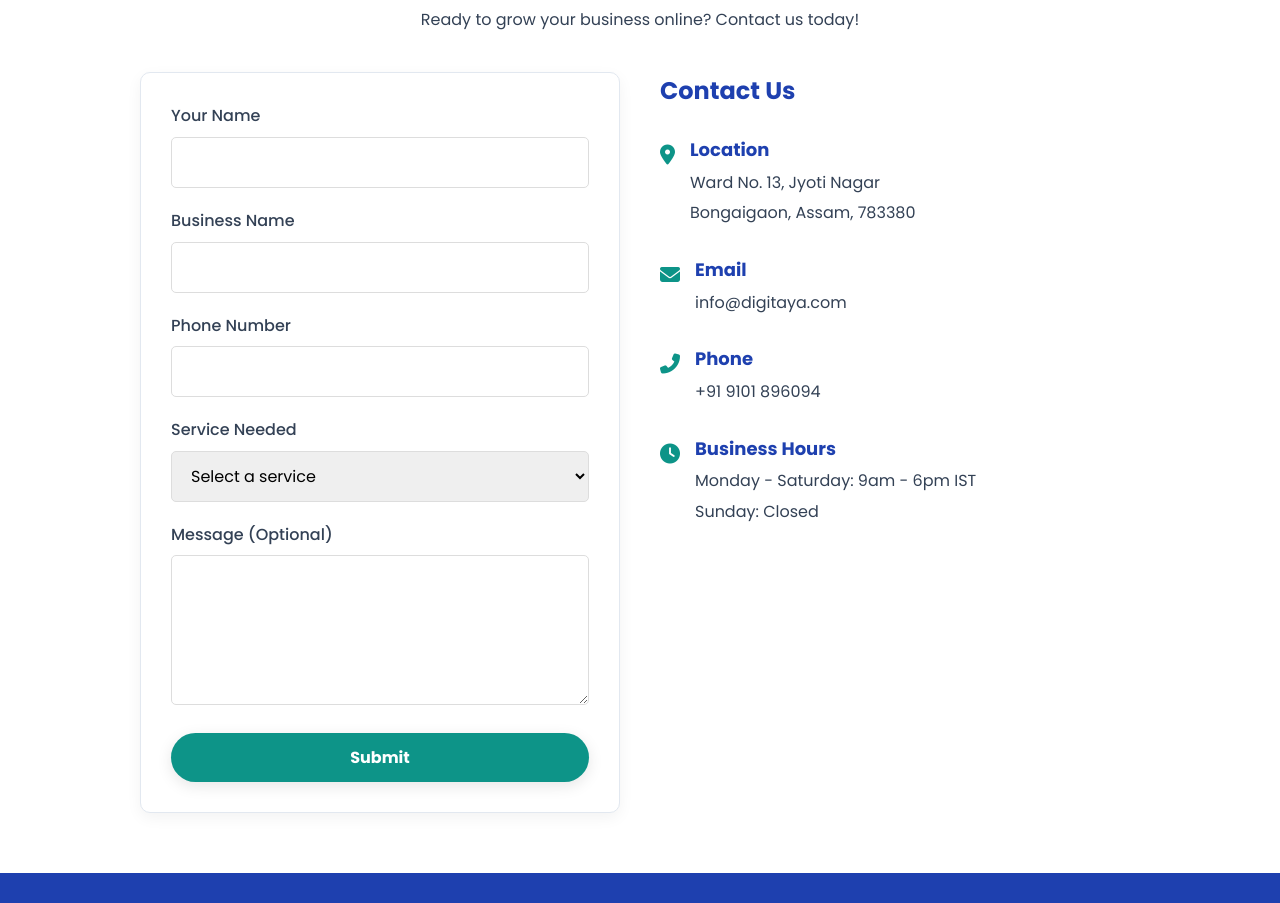
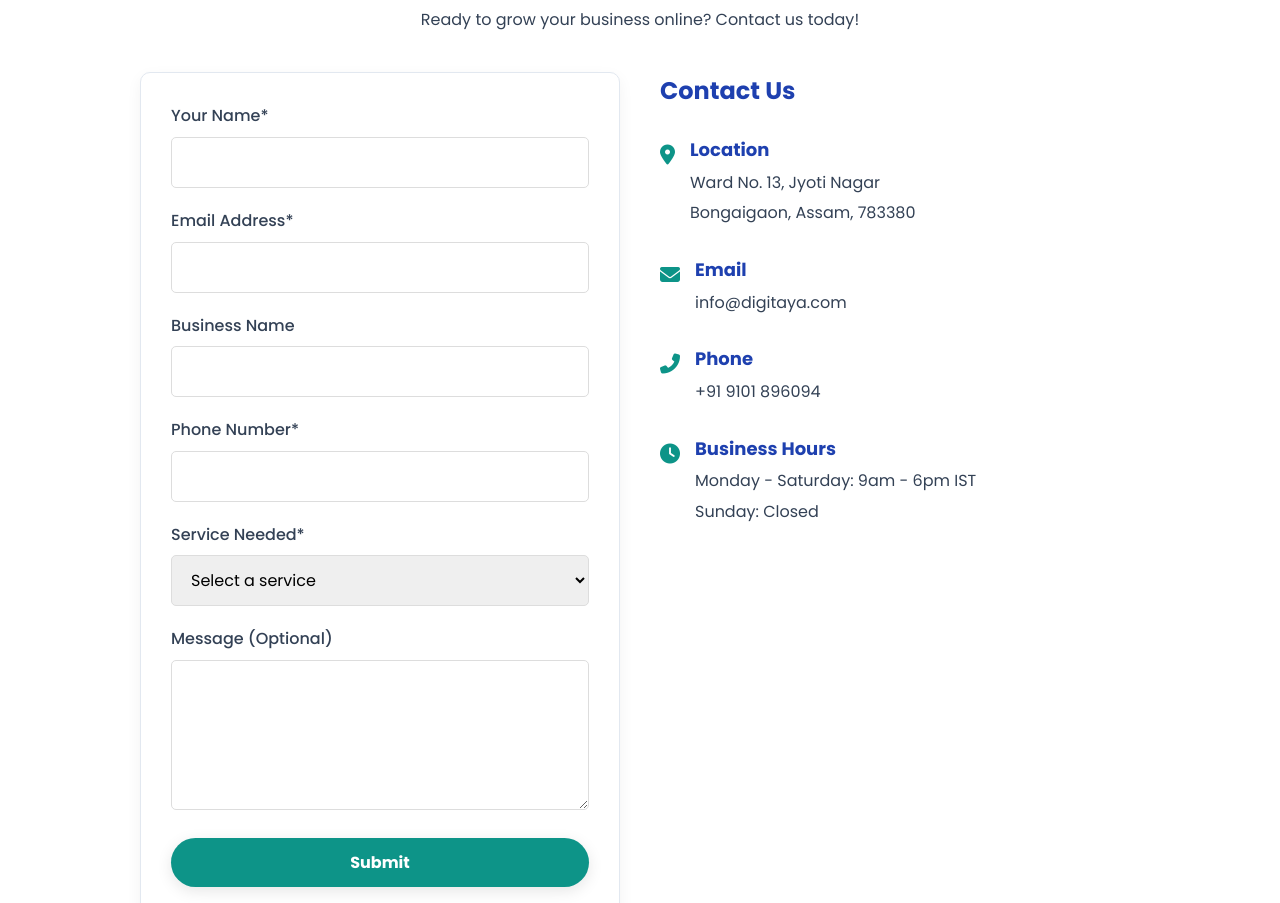
Before and after one commit to mokihas/Digitaya, a plain HTML site: page index.html in a window 1280 px wide. Shown: the part 4144-5047 px from the top of the page. Drawn offline with nearby package versions, Linux system fonts and the light colour scheme.

Commit message:
Update index.html

```diff
--- a/index.html
+++ b/index.html
@@ -1098,19 +1098,23 @@ height="0" width="0" style="display:none;visibility:hidden"></iframe></noscript>
                     <div id="form-message" class="form-message" style="display: none;"></div>
 
                     <div class="form-group">
-                        <label for="from_name">Your Name</label>
+                        <label for="from_name">Your Name*</label>
                         <input type="text" id="from_name" name="from_name" required>
                     </div>
                     <div class="form-group">
-                        <label for="business_name">Business Name</label>
-                        <input type="text" id="business_name" name="business_name" required>
+                        <label for="from_email">Email Address*</label>
+                        <input type="email" id="from_email" name="from_email" required>
                     </div>
                     <div class="form-group">
-                        <label for="phone_number">Phone Number</label>
+                        <label for="business_name">Business Name</label>
+                        <input type="text" id="business_name" name="business_name">
+                    </div>
+                    <div class="form-group">
+                        <label for="phone_number">Phone Number*</label>
                         <input type="tel" id="phone_number" name="phone_number" required>
                     </div>
                     <div class="form-group">
-                        <label for="service_needed">Service Needed</label>
+                        <label for="service_needed">Service Needed*</label>
                         <select id="service_needed" name="service_needed" required>
                             <option value="" disabled selected>Select a service</option>
                             <option value="Google Business Profile Setup">Google Business Profile Setup</option>
@@ -1178,7 +1182,6 @@ height="0" width="0" style="display:none;visibility:hidden"></iframe></noscript>
         </div>
     </div>
 </section>
-
     <!-- Footer -->
     <footer>
         <div class="container">
```
